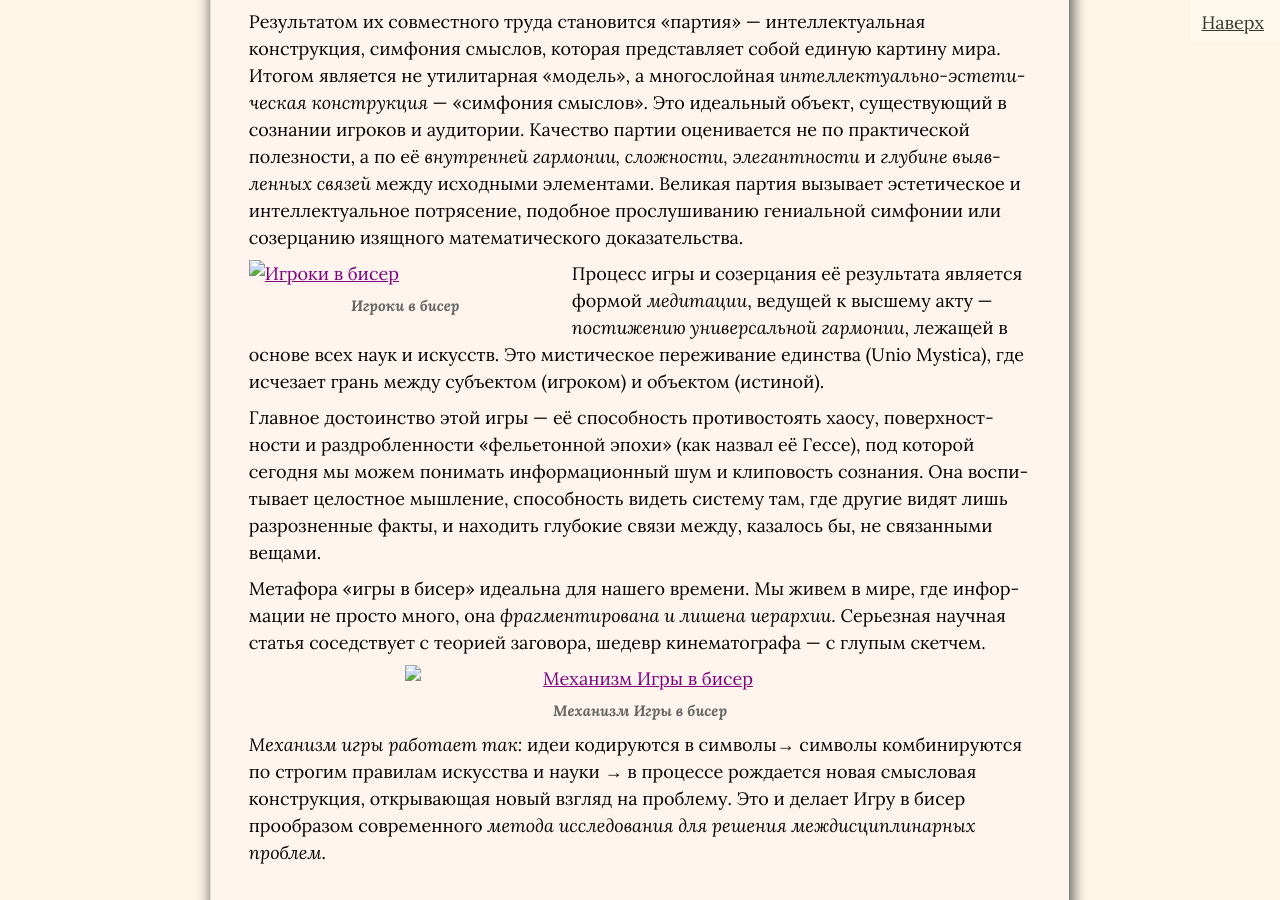
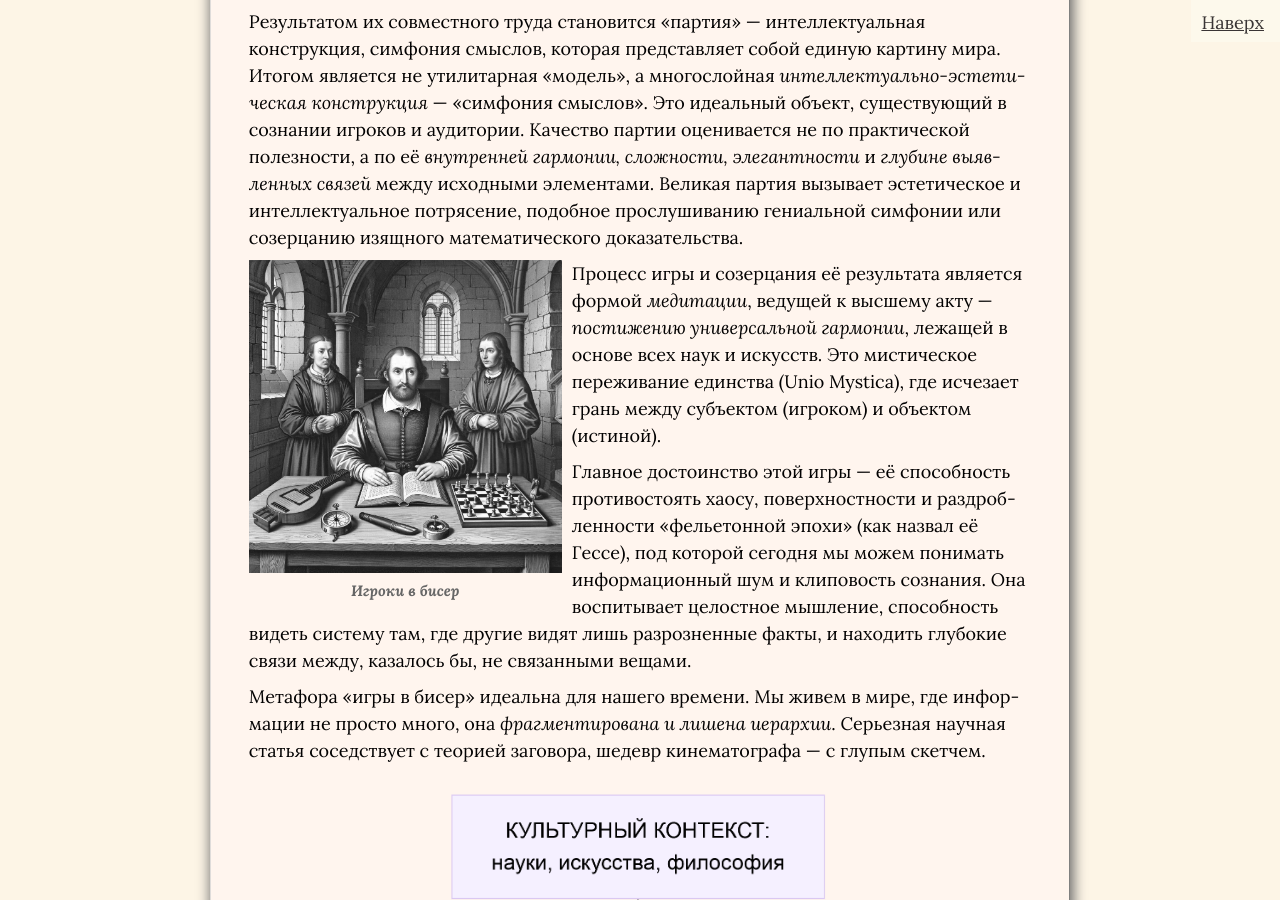
Before and after one commit to SergSi/land-use-art, a Jekyll site: the page built from _posts/2025-09-03-metod.md, in a window 1280 px wide and 900 px high, scrolled down 2521 px. Built offline with Jekyll 4.4.1, drawn with Linux system fonts in a browser that asks for light colours; some web fonts are replaced.

Commit message:
Update 2025-09-03-metod.md

```diff
--- a/_posts/2025-09-03-metod.md
+++ b/_posts/2025-09-03-metod.md
@@ -32,7 +32,7 @@ p {
 
 Результатом их совместного труда становится «партия» — интеллектуальная конструкция, симфония смыслов, которая представляет собой единую картину мира.  Итогом является не утилитарная «модель», а многослойная *интеллектуально-эстетическая конструкция* — «симфония смыслов». Это идеальный объект, существующий в сознании игроков и аудитории. Качество партии оценивается не по практической полезности, а по её *внутренней гармонии, сложности, элегантности* и *глубине выявленных связей* между исходными элементами. Великая партия вызывает эстетическое и интеллектуальное потрясение, подобное прослушиванию гениальной симфонии или созерцанию изящного математического доказательства.
 
-{% include image-align.html file="<article/igra4.jpg" caption="Игроки в бисер" align="left" width="40%" %}
+{% include image-align.html file="article/igra4.jpg" caption="Игроки в бисер" align="left" width="40%" %}
 
 Процесс игры и созерцания её результата является формой *медитации*, ведущей к высшему акту — *постижению универсальной гармонии*, лежащей в основе всех наук и искусств. Это мистическое переживание единства (Unio Mystica), где исчезает грань между субъектом (игроком) и объектом (истиной).
 
@@ -40,7 +40,7 @@ p {
 
 Метафора «игры в бисер» идеальна для нашего времени. Мы живем в мире, где информации не просто много, она *фрагментирована и лишена иерархии*. Серьезная научная статья соседствует с теорией заговора, шедевр кинематографа — с глупым скетчем.
 
-{% include image-align.html file="<article/Механизм игры.png" caption="Механизм Игры в бисер" align="center" width="60%" %}
+{% include image-align.html file="article/Механизм игры.png" caption="Механизм Игры в бисер" align="center" width="60%" %}
 
 *Механизм игры работает так:* идеи кодируются в символы→ символы комбинируются по строгим правилам искусства и науки → в процессе рождается новая смысловая конструкция, открывающая новый взгляд на проблему. Это и делает Игру в бисер прообразом современного *метода исследования для решения междисциплинарных проблем*.
 
@@ -106,7 +106,7 @@ p {
 
 Целостный Метод Проектирования наследует от Игры в бисер ключевые принципы — синтез, междисциплинарность и стремление к гармонии, — но применяет их для решения конкретных практических противоречий. Если Игра представляла собой интеллектуальное искусство, то ЦМП функционирует как живая система, ценность которой определяется эффективностью работы в реальных условиях.
 
-{% include image-align.html file="<article/ЦМП.png" caption="Целостный метод проектирования" align="center" width="60%" %}
+{% include image-align.html file="article/ЦМП.png" caption="Целостный метод проектирования" align="center" width="60%" %}
 
 Следующая часть нашего исследования посвящена разбору строения этого метода создания землепользования — его шестиступенчатой структуре, представляющей собой последовательный акт проектирования, где каждая фаза является необходимым звеном в цепи превращения идеи в конкретный, реализуемый проект.
 
```
